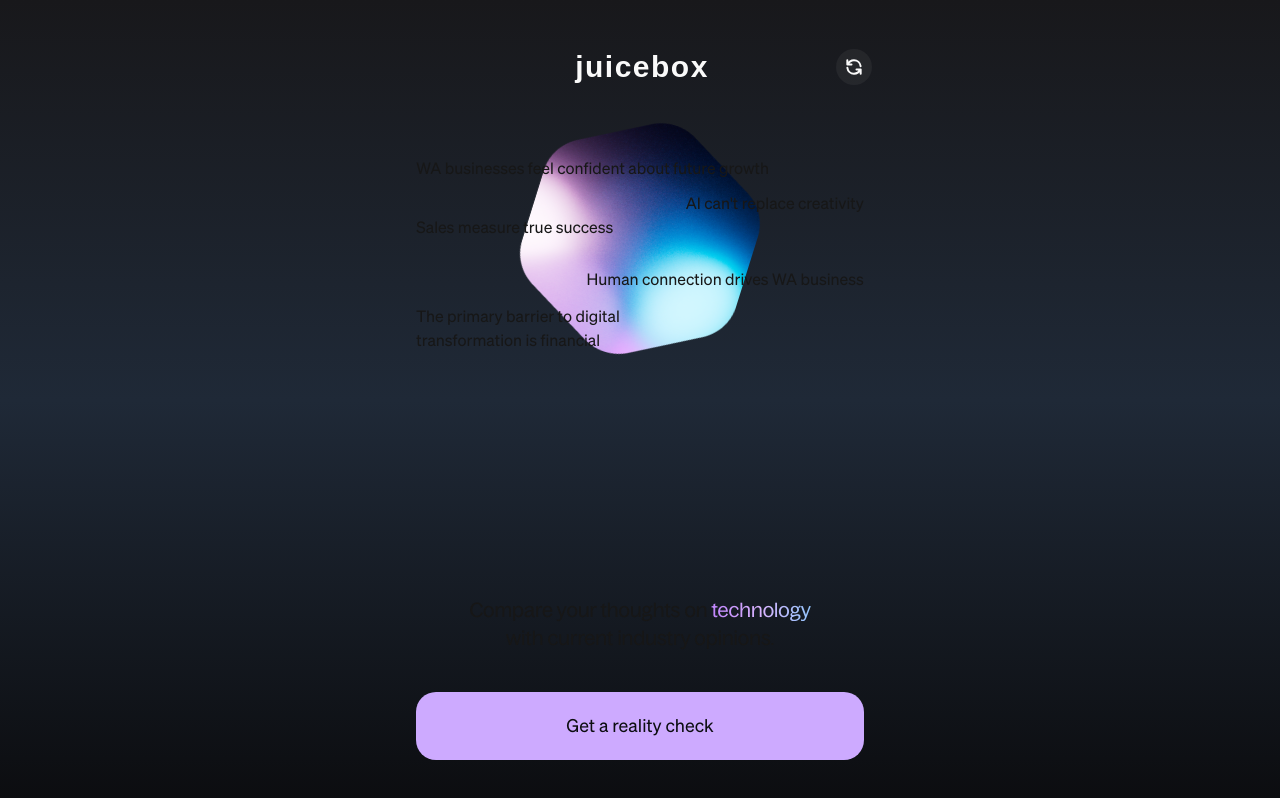
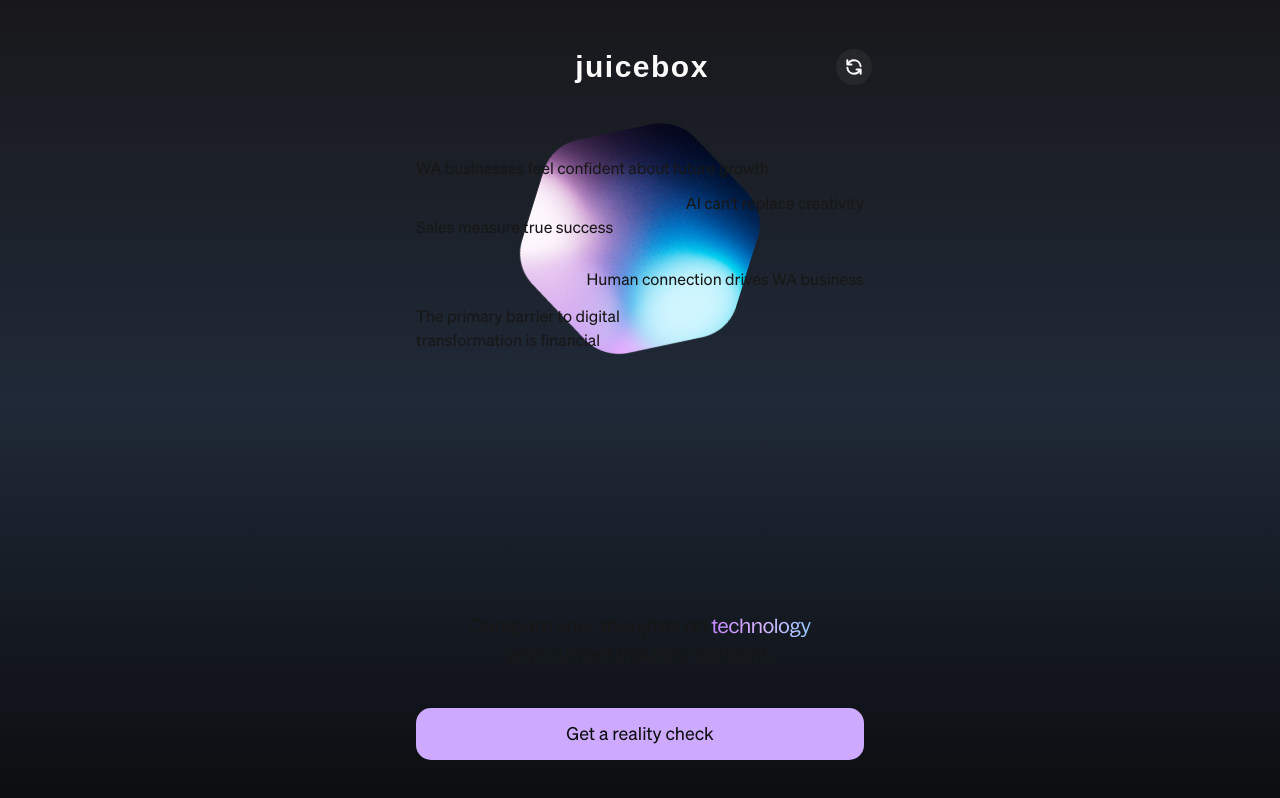
Before and after one commit to dewaary/juicebox-technical-test, a Next.js app: page / in a window 1280 px wide. Built offline with nearby package versions, Linux system fonts and the light colour scheme; a web font is replaced by a local one.

Commit message:
Adjust rounded and padding vertical in component Button

```diff
--- a/src/app/components/Button.tsx
+++ b/src/app/components/Button.tsx
@@ -25,8 +25,8 @@ const Button: FC<ButtonProps> = ({
       <button
         className={`
           ${buttonStyle}
-          rounded-[20px]
-          py-4 tablet:py-5
+          rounded-[15px]
+          py-2 tablet:py-3
           px-8 text-[5vw]
           sm:text-[4.5vw]
           md:text-[4vw]
```
